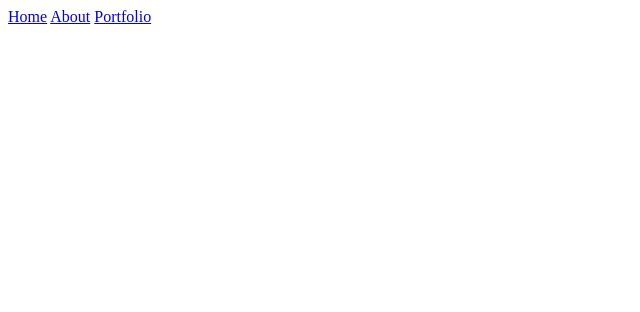
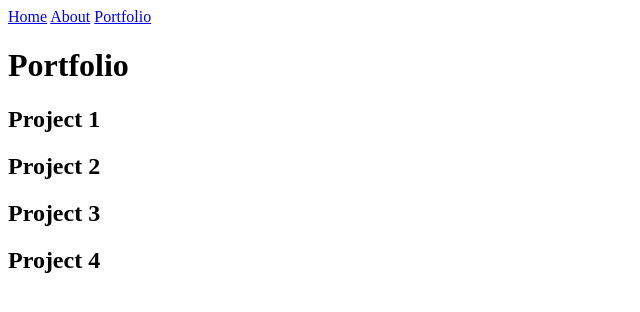
Before and after one commit to Steven-Huynh-Personal-Website/personal-website, a plain HTML site: page portfolio.html in a window 1280 px wide. Shown: the whole page, without its empty margins (0-640 px from the left). Drawn offline with Linux system fonts and the light colour scheme.

Commit message:
Add header and project sections

```diff
--- a/portfolio.html
+++ b/portfolio.html
@@ -15,6 +15,24 @@
         <a href="portfolio.html">Portfolio</a>
     </nav>
 
+    <h1>Portfolio</h1>
+
+    <section>
+        <h2>Project 1</h2>
+    </section>
+
+    <section>
+        <h2>Project 2</h2>
+    </section>
+
+    <section>
+        <h2>Project 3</h2>
+    </section>
+
+    <section>
+        <h2>Project 4</h2>
+    </section>
+
     <script src="script.js"></script>
 </body>
 
```
